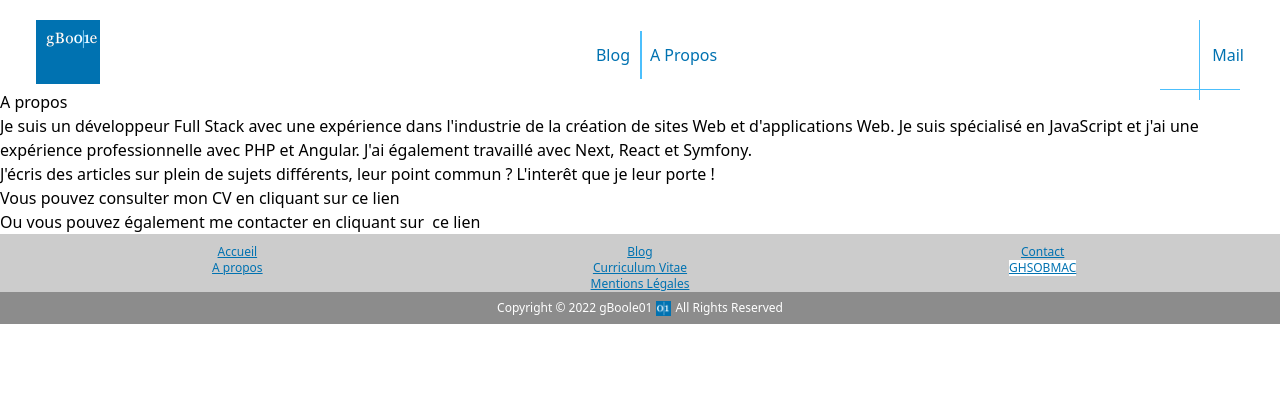
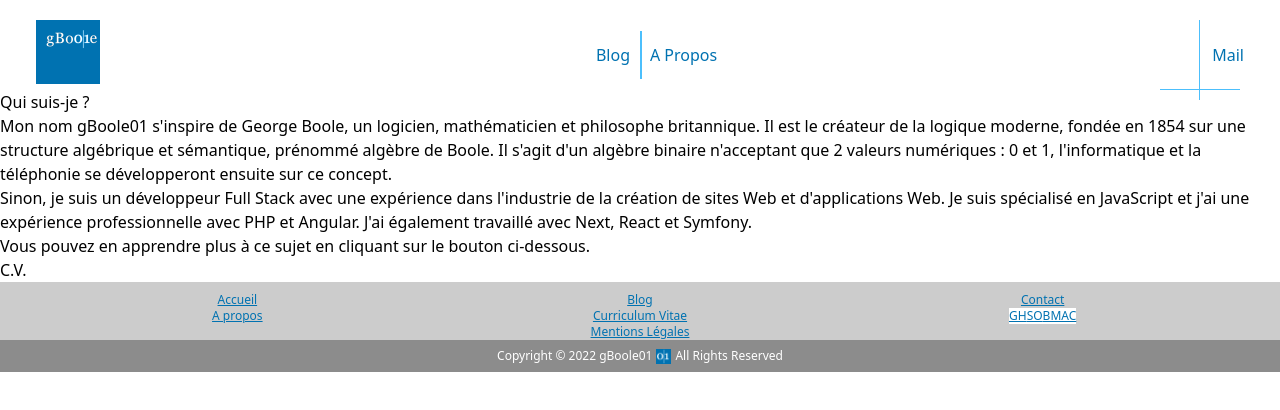
Before and after one commit to gBoole01/g-boole-01, a Next.js app: page /about in a window 1280 px wide. Shown: the top 410 px of the page. Built offline with nearby package versions, Linux system fonts and the light colour scheme.

Commit message:
feat: integrate about page content

```diff
--- a/src/pages/about.tsx
+++ b/src/pages/about.tsx
@@ -4,19 +4,15 @@ import Layout from '../components/layout';
 
 const About: NextPage = () => (
     <Layout>
-      <h1>A propos</h1>
-      <p>Je suis un développeur Full Stack avec une expérience dans l'industrie de la création de sites Web et d'applications Web. Je suis spécialisé en JavaScript et j'ai une expérience professionnelle avec PHP et Angular. J'ai également travaillé avec Next, React et Symfony.</p>
-      <p>J'écris des articles sur plein de sujets différents, leur point commun ? L'interêt que je leur porte !</p>
-      <p>Vous pouvez consulter mon CV en cliquant sur&nbsp;
+      <h1>Qui suis-je ?</h1>
+      <p>Mon nom gBoole01 s'inspire de George Boole, un logicien, mathématicien et philosophe britannique. Il est le créateur de la logique moderne, fondée en 1854 sur une structure algébrique et sémantique, prénommé algèbre de Boole. Il s'agit d'un algèbre binaire n'acceptant que 2 valeurs numériques : 0 et 1, l'informatique et la téléphonie se développeront ensuite sur ce concept.</p>
+      <p>Sinon, je suis un développeur Full Stack avec une expérience dans l'industrie de la création de sites Web et d'applications Web. Je suis spécialisé en JavaScript et j'ai une expérience professionnelle avec PHP et Angular. J'ai également travaillé avec Next, React et Symfony.</p>
+      <p>Vous pouvez en apprendre plus à ce sujet en cliquant sur le bouton ci-dessous.</p>
+      <button>
         <Link href="/resume">
-          <a>ce lien</a>
+          <a>C.V.</a>
         </Link>
-      </p>
-      <p>Ou vous pouvez également me contacter en cliquant sur &nbsp;
-        <Link href="/contact">
-          <a>ce lien</a>
-        </Link>
-      </p>
+      </button>
     </Layout>
   )
 
```
